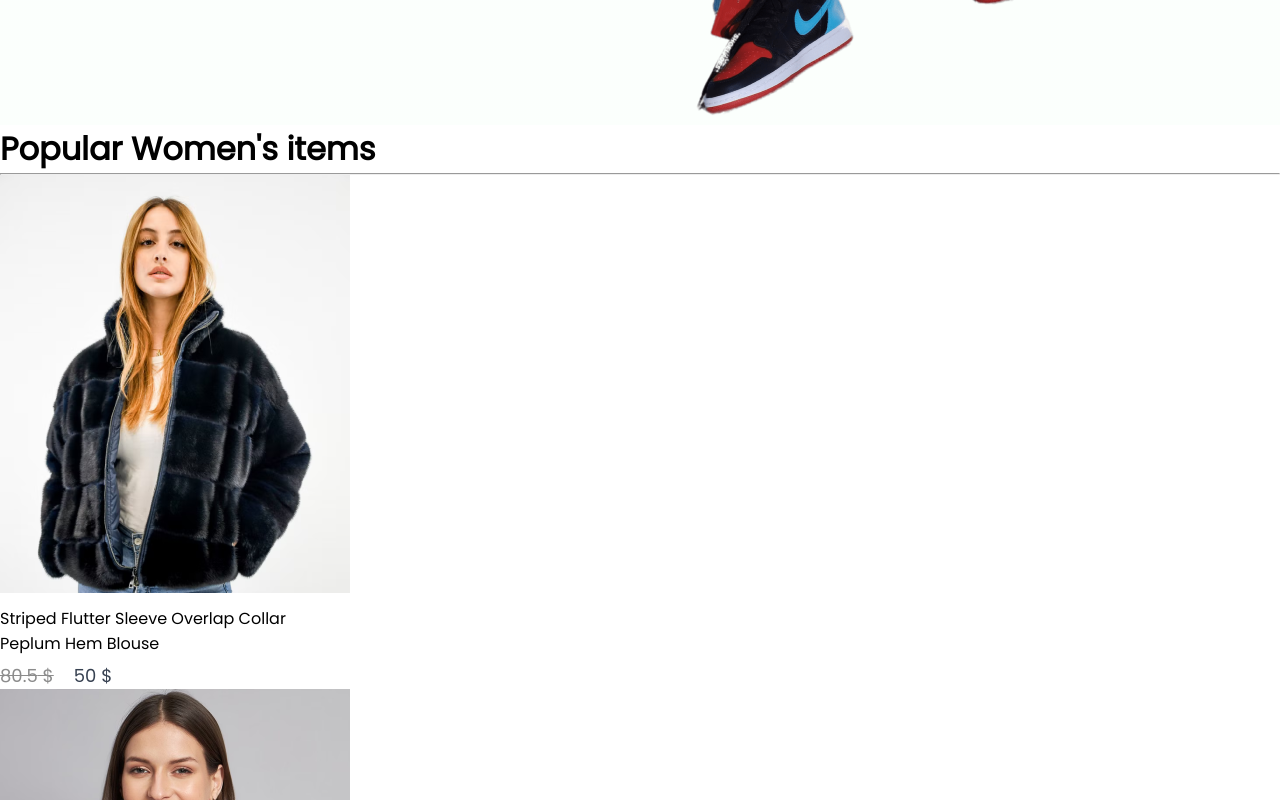
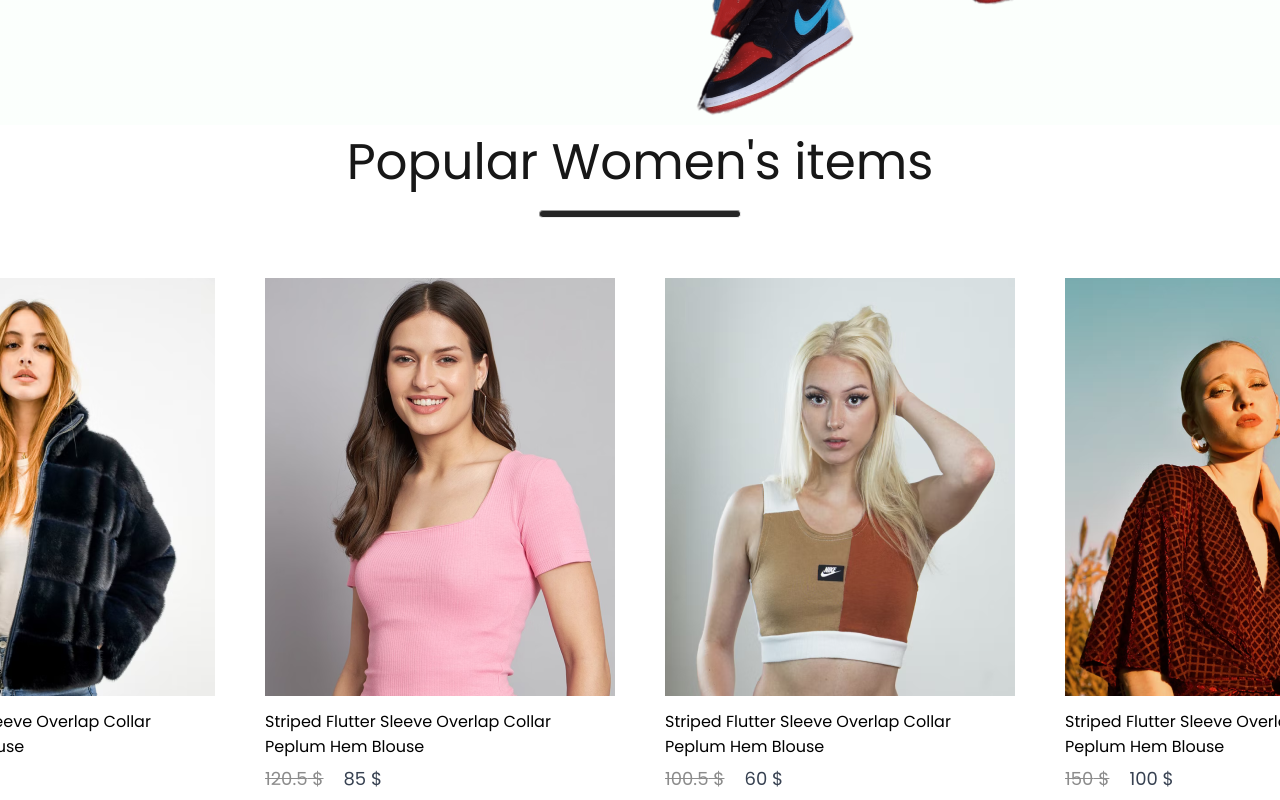
Before and after one commit to m-fadi/E-commerce, a React (Create React App) app: page / in a window 1280 px wide. Shown: the part 780-1580 px from the top of the page. Built offline with nearby package versions, Linux system fonts and the light colour scheme.

Commit message:
make popular items as grid

```diff
--- a/src/components/popular_items/Popular.css
+++ b/src/components/popular_items/Popular.css
@@ -0,0 +1,28 @@
+.popular{
+    display: flex;
+    align-items: center;
+    flex-direction: column;
+    overflow-x: hidden;
+    gap: 10px;
+    height: 90vh;
+
+}
+.popular h1{
+    color: #171717;
+font-size:50px ;
+font-weight: 500;
+
+}
+.popular hr{
+    width:200px;
+    height: 6px;
+    border-radius:10px;
+    background: #252525;
+}
+.popular-item{
+    display:grid;
+    grid-template-columns: 1fr 1fr 1fr 1fr;
+    margin-top:50px;
+
+    gap:50px;
+}
```
